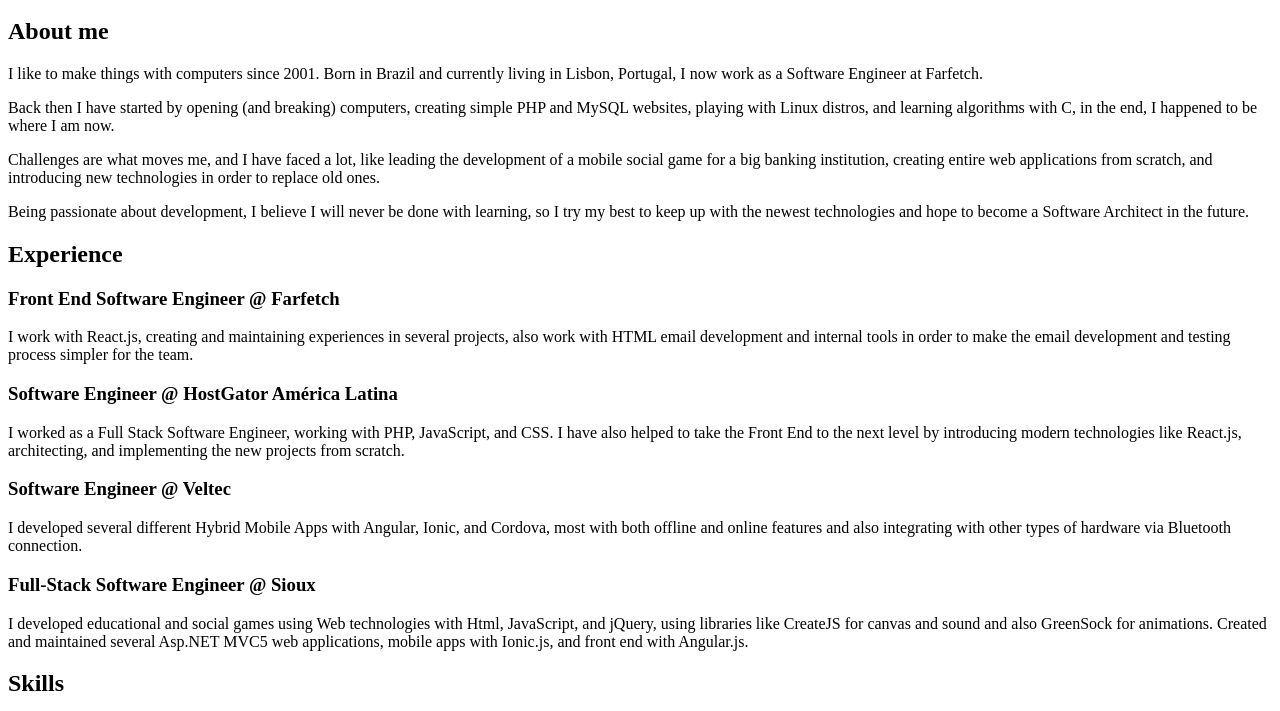
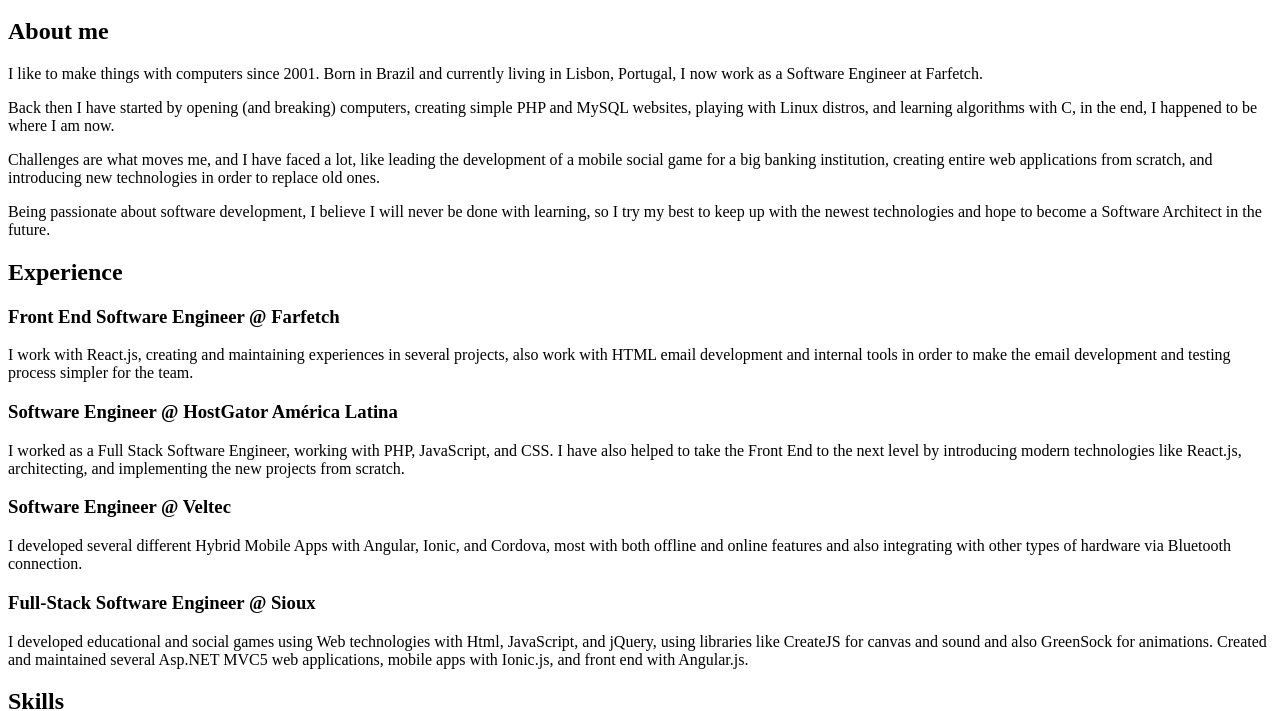
Before and after one commit to euljr/euljr.github.io, a plain HTML site: page index.html in a window 1280 px wide. Shown: the part 100-811 px from the top of the page. Drawn offline with Linux system fonts and the light colour scheme.

Commit message:
Update profile to match linkedin resume keywords suggestions

```diff
--- a/index.html
+++ b/index.html
@@ -19,7 +19,7 @@
         <p>I like to make things with computers since 2001. Born in Brazil and currently living in Lisbon, Portugal, I now work as a Software Engineer at Farfetch.</p>
         <p>Back then I have started by opening (and breaking) computers, creating simple PHP and MySQL websites, playing with Linux distros, and learning algorithms with C, in the end, I happened to be where I am now.</p>
         <p>Challenges are what moves me, and I have faced a lot, like leading the development of a mobile social game for a big banking institution, creating entire web applications from scratch, and introducing new technologies in order to replace old ones.</p>
-        <p>Being passionate about development, I believe I will never be done with learning, so I try my best to keep up with the newest technologies and hope to become a Software Architect in the future.</p>
+        <p>Being passionate about software development, I believe I will never be done with learning, so I try my best to keep up with the newest technologies and hope to become a Software Architect in the future.</p>
     </section>
     <section>
         <h2>Experience</h2>
```
